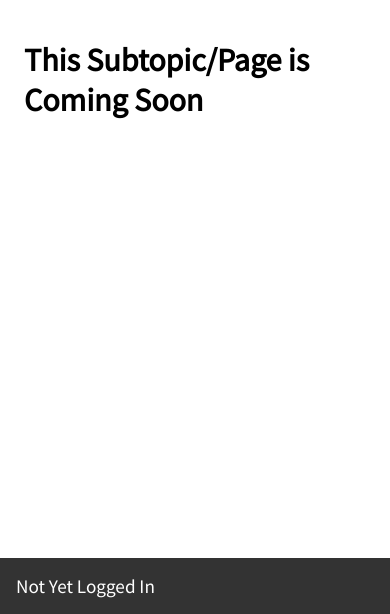
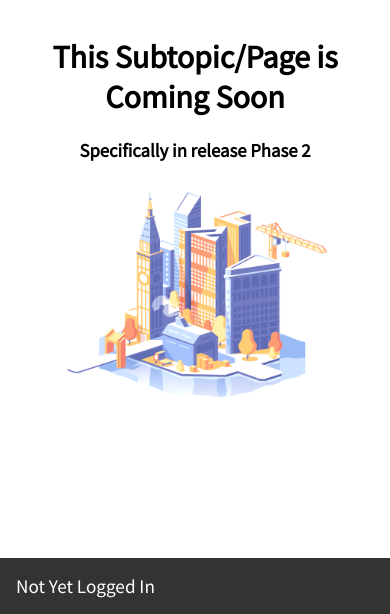
Before and after one commit to PYastreboff/IPT-Major-Project-2022, a PHP site: page /comingSoon.php in a window 390 px wide. Shown: the part 230-844 px from the top of the page. Run offline with PHP 8.4, Linux system fonts and the light colour scheme; a user stored in the database is signed in.

Commit message:
finishing touches to deliverable stage 1

```diff
--- a/Part 2/System Deliverable 1/Website/comingSoon.php
+++ b/Part 2/System Deliverable 1/Website/comingSoon.php
@@ -10,8 +10,10 @@
 			require('nav.php');
 		?>
 		<maincontent>
-			<div class="homeContent">
+			<div class="homeContentComingSoon">
 				<h1>This Subtopic/Page is Coming Soon</h1>
+				<h3>Specifically in release Phase 2</h3>
+				<img src="img/under_construction.gif" alt="Under Construction"></img>
 			</div>
 		</maincontent>
 		<?php require('footer.php'); ?>
--- a/Part 2/System Deliverable 1/Website/css/style.css
+++ b/Part 2/System Deliverable 1/Website/css/style.css
@@ -546,3 +546,19 @@
   font-weight: 300;
   margin-left: 1rem;
 }
+
+.homeContentComingSoon {
+  align-self: center;
+  margin: 1rem;
+  text-align: center;
+}
+
+.homeContentComingSoon img {
+  width: 40%;
+  align-self: center;
+} @media screen and (max-width: 600px) {
+  .homeContentComingSoon img {
+    width: 85%;
+    align-self: center;
+  }
+}
--- a/Part 2/System Deliverable 1/Website/nav.php
+++ b/Part 2/System Deliverable 1/Website/nav.php
@@ -34,7 +34,7 @@
 				<i class="fa fa-caret-down"></i>
 			</button>
 			<div class="dropdown-content">
-				<a href="comingSoon.php">TextInfo</a>
+				<a href="comingSoon.php">Text Info</a>
 				<a href="comingSoon.php">Image Gallery</a>
 				<a href="comingSoon.php">Video</a>
 			</div>
```
Also changed, not shown: Part 2/System Deliverable 1/Website/img/under_construction.gif (added).
